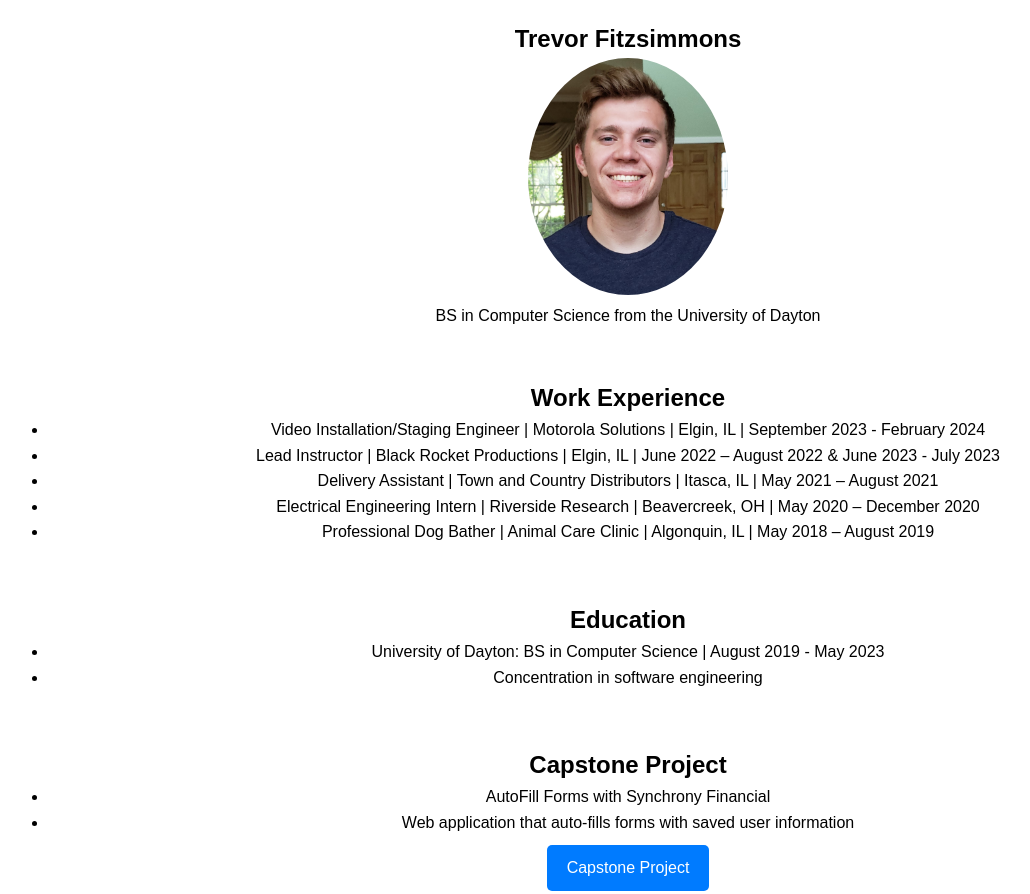
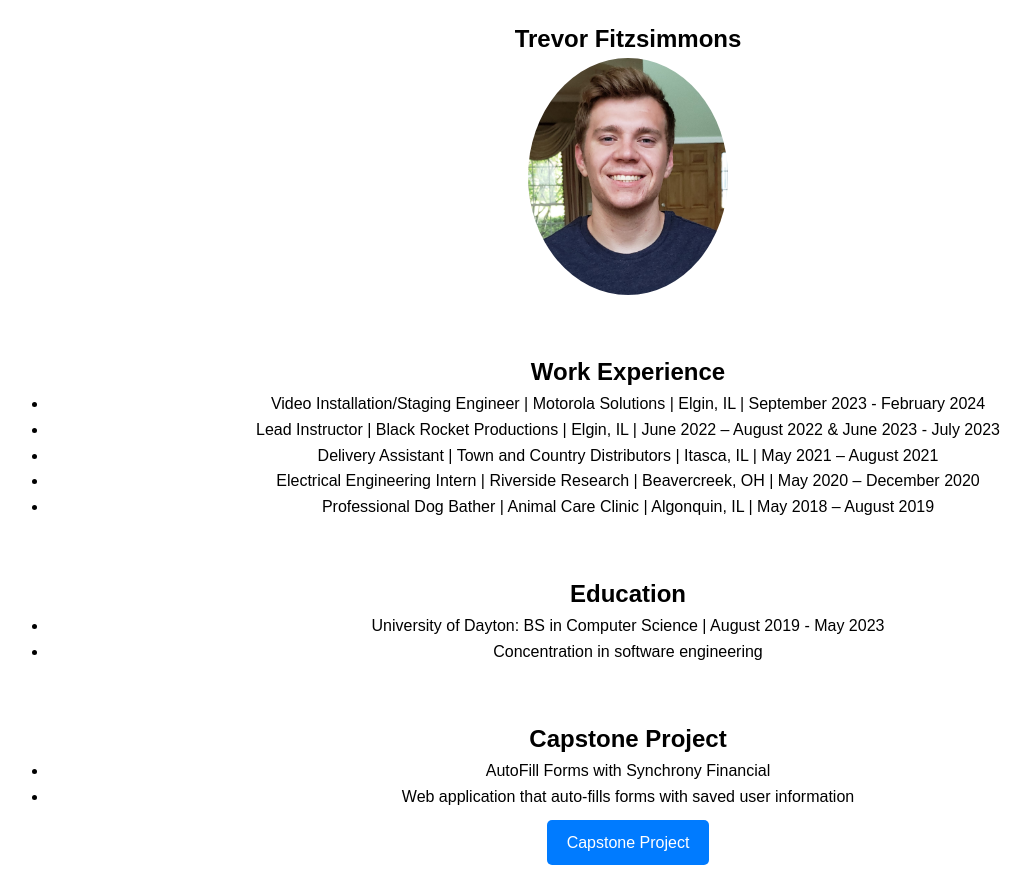
Before and after one commit to tfitz29/PortSite, a plain HTML site: page index.html in a window 1280 px wide. Shown: the top 894 px of the page, without its empty margins (12-1042 px from the left). Drawn offline with Linux system fonts and the light colour scheme.

Commit message:
delete tesxt

```diff
--- a/index.html
+++ b/index.html
@@ -18,7 +18,6 @@
       <div class="home-content">
         <h1>Trevor Fitzsimmons</h1>
         <img src="content/media/dayton pic.jpeg" alt="picofme" class="profile-pic">
-        <p class="tagline">BS in Computer Science from the University of Dayton</p>
       </div>
     </section>
     <section id="experience">
```
